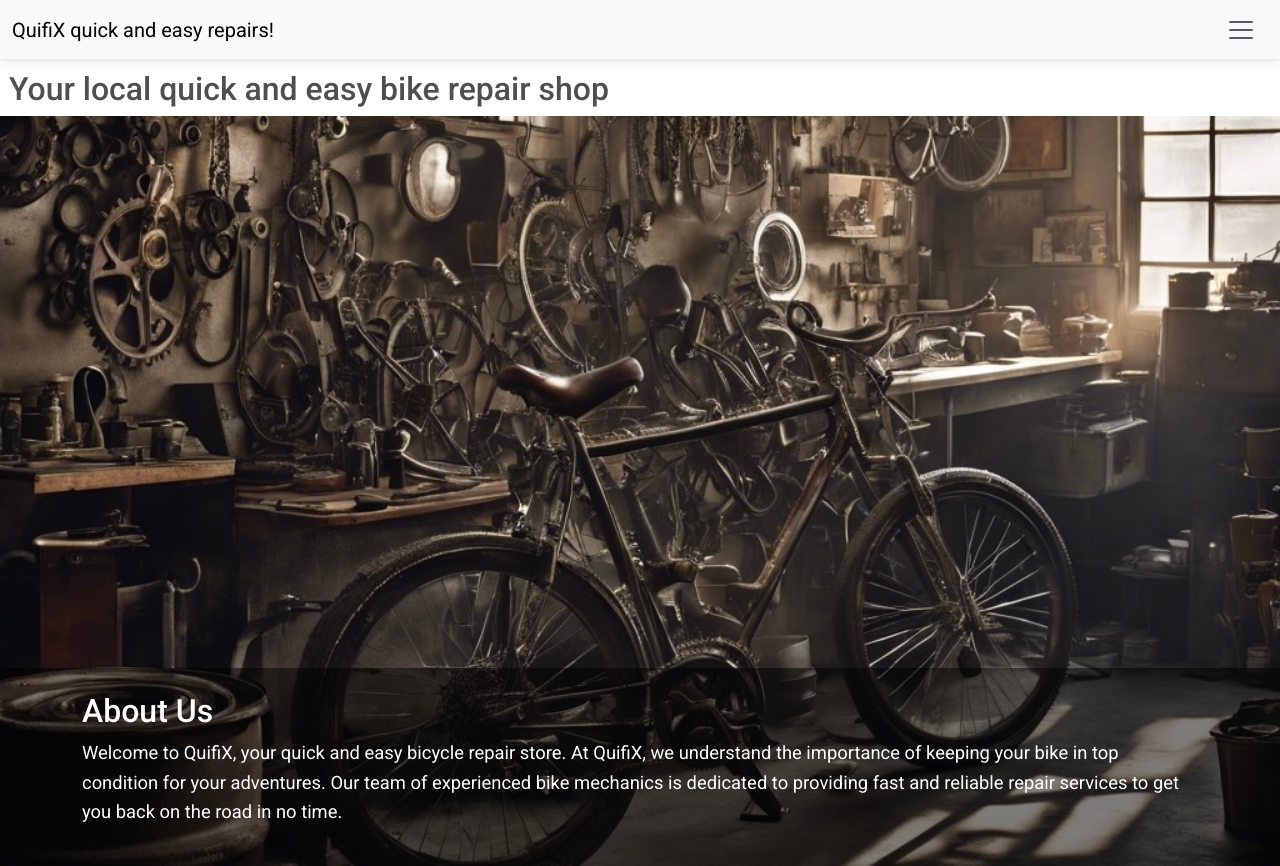
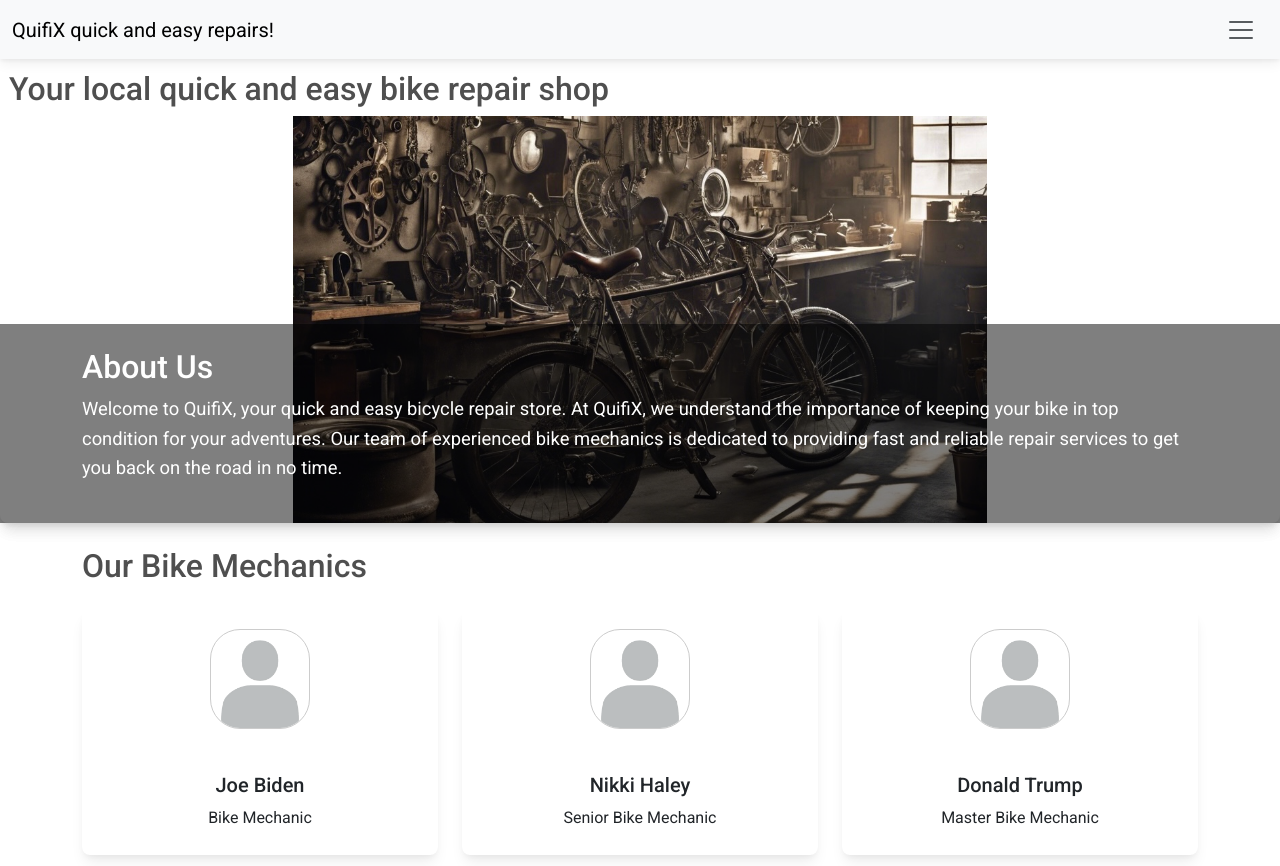
Before and after one commit to SEG3125-A/Group1-Lab5, a plain HTML site: page index.html in a window 1280 px wide. Shown: the top 866 px of the page. Drawn offline with nearby package versions, Linux system fonts and the light colour scheme.

Commit message:
changing main store image sizing, + adding changes to about me for monitor sizing

```diff
--- a/index.html
+++ b/index.html
@@ -94,16 +94,18 @@
 <!-- About Us Section -->
 <div id="aboutus" class="card">
     <div class="card about-us-card position-relative">
-        <img src="./picture/store_image.jpg" class="img-fluid" alt="Store Image">
-
-        <!-- Semi-transparent column at the bottom -->
+        <div class="row d-flex justify-content-center">
+                <img src="./picture/store_image.jpg" class="img-fluid" alt="Store Image" style="width:55%">
+        </div>
         <div class="position-absolute bottom-0 start-0 end-0 p-4" style="background-color: rgba(0, 0, 0, 0.5);">
             <div class="container">
                 <h2 class="text-white">About Us</h2>
-                <p class="text-white" style="font-size: calc(12px + 0.5vw)">Welcome to QuifiX, your quick and easy bicycle repair store. At QuifiX, we understand
+                <p class="text-white" style="font-size: calc(12px + 0.5vw)">
+                    Welcome to QuifiX, your quick and easy bicycle repair store. At QuifiX, we understand
                     the importance of keeping your bike in top condition for your adventures. Our team
                     of experienced bike mechanics is dedicated to providing fast and reliable repair
-                    services to get you back on the road in no time.</p>
+                    services to get you back on the road in no time.
+                </p>
             </div>
         </div>
     </div>
```
